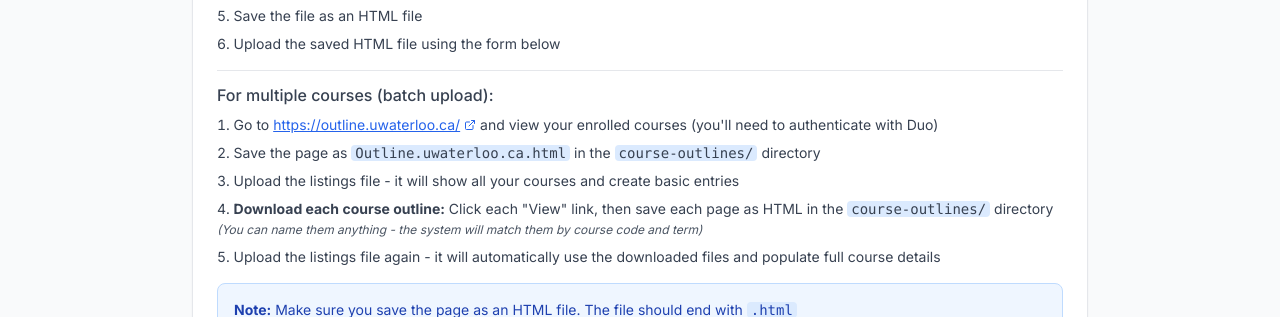
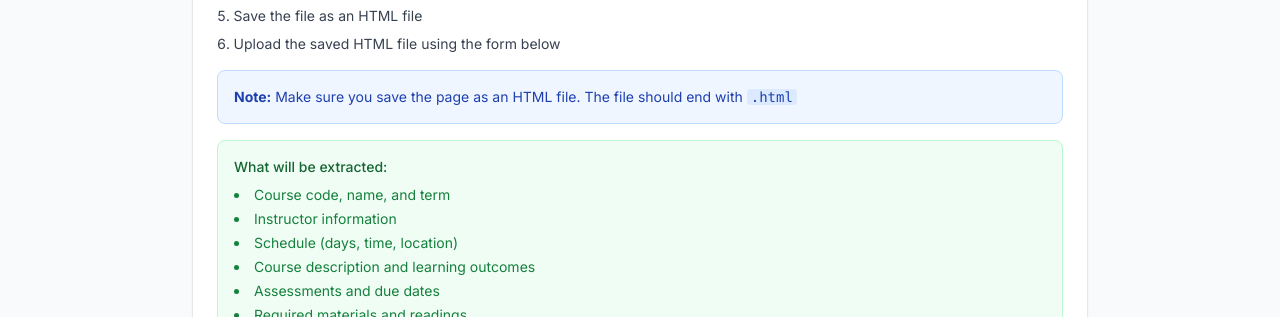
Before and after one commit to Quackers2446/WatSearch, a Next.js app: page / in a window 1280 px wide. Both pictures are taken after a click on the button "Upload". Shown: the part 304-621 px from the top of the page. Built offline with nearby package versions, Linux system fonts and the light colour scheme; no server answers.

Commit message:
remove multiple course upload text

```diff
--- a/components/UploadOutline.tsx
+++ b/components/UploadOutline.tsx
@@ -245,65 +245,6 @@ export default function UploadOutline() {
                                     </li>
                                 </ol>
                             </div>
-                            <div className="border-t pt-3">
-                                <p className="font-medium mb-2">
-                                    For multiple courses (batch upload):
-                                </p>
-                                <ol className="list-decimal list-inside space-y-2 text-sm">
-                                    <li>
-                                        Go to{" "}
-                                        <a
-                                            href="https://outline.uwaterloo.ca/"
-                                            target="_blank"
-                                            rel="noopener noreferrer"
-                                            className="text-blue-600 hover:text-blue-700 underline inline-flex items-center gap-1"
-                                        >
-                                            https://outline.uwaterloo.ca/
-                                            <ExternalLink className="w-3 h-3" />
-                                        </a>{" "}
-                                        and view your enrolled courses (you'll
-                                        need to authenticate with Duo)
-                                    </li>
-                                    <li>
-                                        Save the page as{" "}
-                                        <code className="bg-blue-100 px-1 rounded">
-                                            Outline.uwaterloo.ca.html
-                                        </code>{" "}
-                                        in the{" "}
-                                        <code className="bg-blue-100 px-1 rounded">
-                                            course-outlines/
-                                        </code>{" "}
-                                        directory
-                                    </li>
-                                    <li>
-                                        Upload the listings file - it will show
-                                        all your courses and create basic
-                                        entries
-                                    </li>
-                                    <li>
-                                        <strong>
-                                            Download each course outline:
-                                        </strong>{" "}
-                                        Click each "View" link, then save each
-                                        page as HTML in the{" "}
-                                        <code className="bg-blue-100 px-1 rounded">
-                                            course-outlines/
-                                        </code>{" "}
-                                        directory
-                                        <br />
-                                        <span className="text-xs text-gray-600 italic">
-                                            (You can name them anything - the
-                                            system will match them by course
-                                            code and term)
-                                        </span>
-                                    </li>
-                                    <li>
-                                        Upload the listings file again - it will
-                                        automatically use the downloaded files
-                                        and populate full course details
-                                    </li>
-                                </ol>
-                            </div>
                         </div>
                         <div className="bg-blue-50 border border-blue-200 rounded-lg p-4 mt-4">
                             <p className="text-sm text-blue-800">
@@ -375,8 +316,7 @@ export default function UploadOutline() {
                     <button
                         onClick={handleUpload}
                         disabled={!file || isUploading}
-                        className={`w-full py-3 px-4 rounded-lg font-medium transition-colors flex items-center justify-center gap-2 ${
-                            !file || isUploading
+                        className={`w-full py-3 px-4 rounded-lg font-medium transition-colors flex items-center justify-center gap-2 ${!file || isUploading
                                 ? "bg-gray-300 text-gray-500 cursor-not-allowed"
                                 : isListingsFile
                                     ? "bg-purple-600 text-white hover:bg-purple-700"
@@ -484,8 +424,7 @@ export default function UploadOutline() {
                     {/* Status Message */}
                     {uploadStatus.type && (
                         <div
-                            className={`p-4 rounded-lg flex items-start gap-3 ${
-                                uploadStatus.type === "success"
+                            className={`p-4 rounded-lg flex items-start gap-3 ${uploadStatus.type === "success"
                                     ? "bg-green-50 border border-green-200"
                                     : "bg-red-50 border border-red-200"
                                 }`}
@@ -497,8 +436,7 @@ export default function UploadOutline() {
                             )}
                             <div className="flex-1">
                                 <p
-                                    className={`text-sm ${
-                                        uploadStatus.type === "success"
+                                    className={`text-sm ${uploadStatus.type === "success"
                                             ? "text-green-800"
                                             : "text-red-800"
                                         }`}
```
Lines whose indentation alone changed are shown as unchanged.
